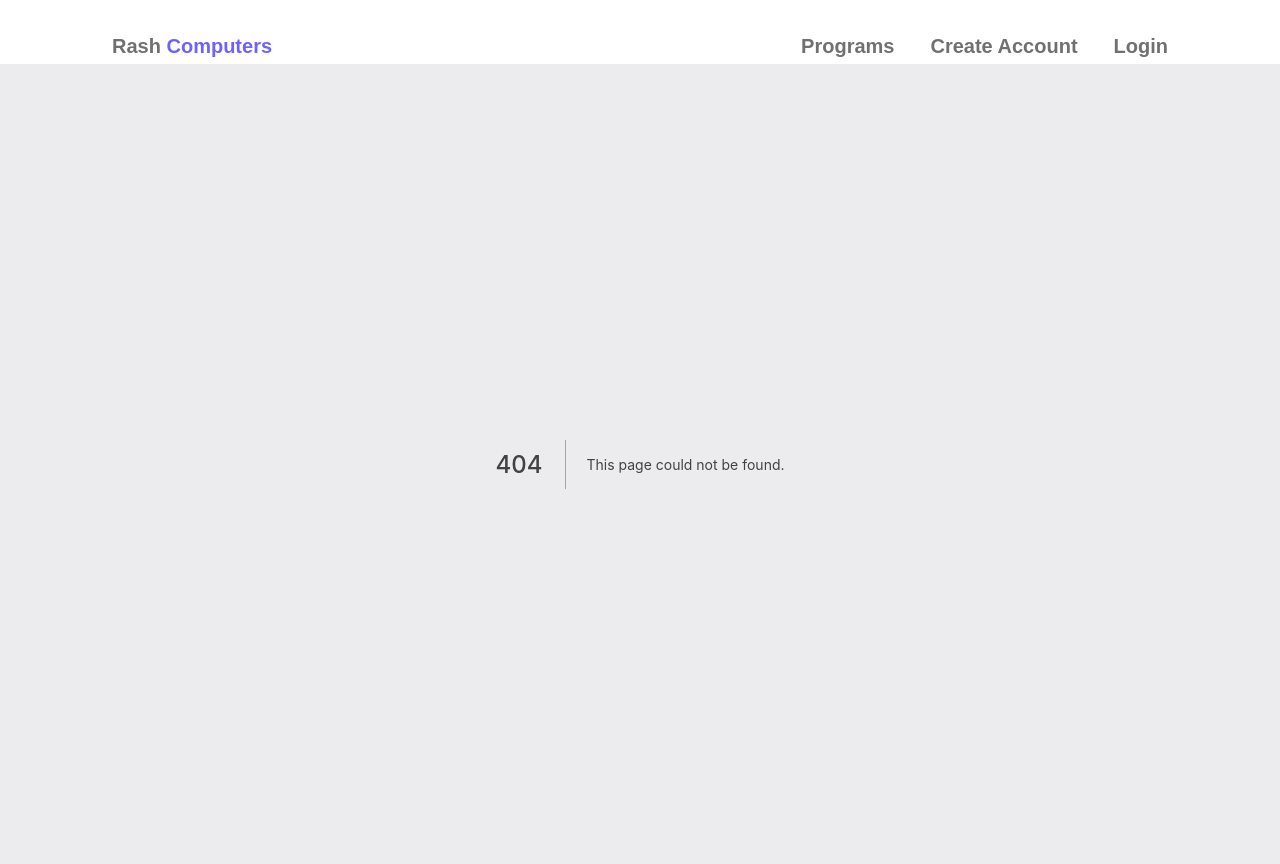
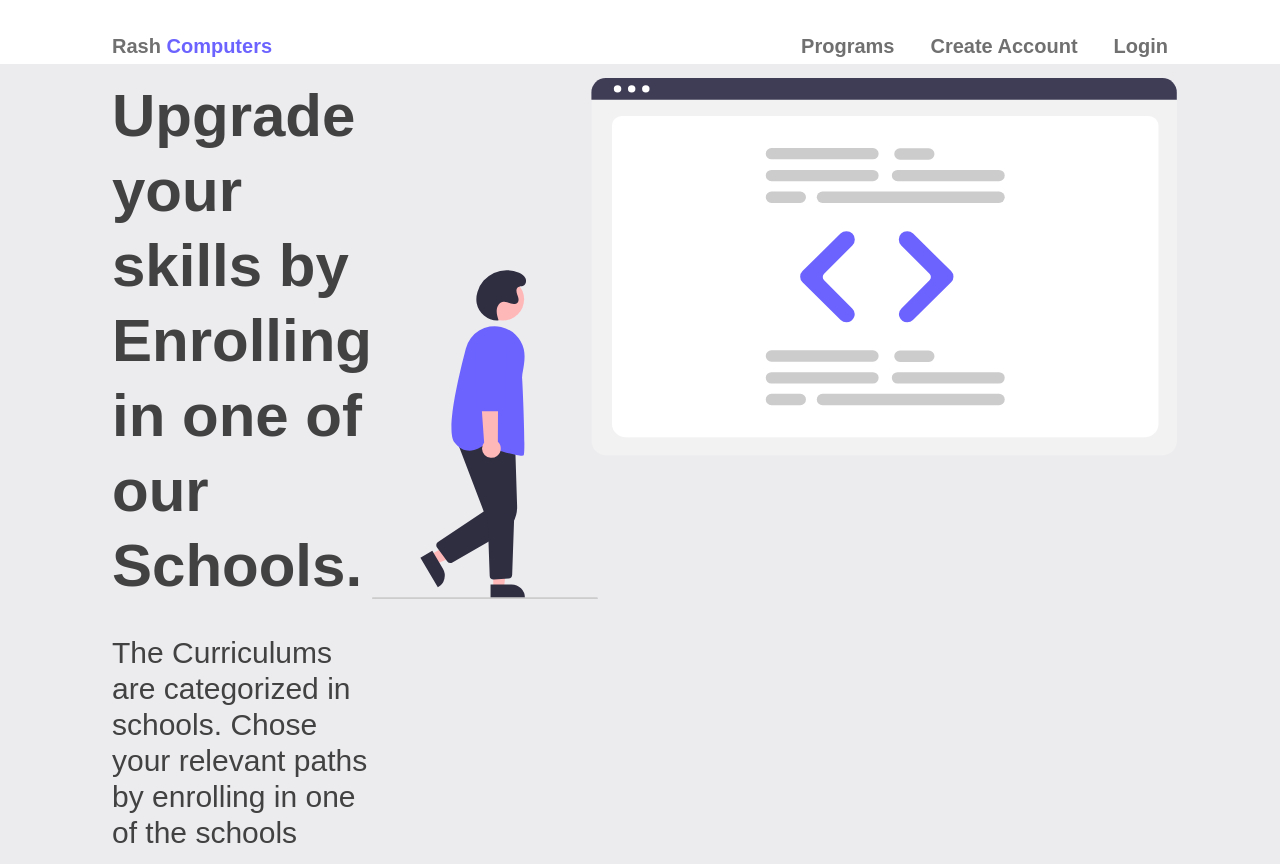
Before and after one commit to Rash-Computers/web, a Next.js app: page /programs in a window 1280 px wide. Before the commit this address had no page. Built offline with nearby package versions, Linux system fonts and the light colour scheme.

Commit message:
feat(hero): add programs hero

```diff
--- /dev/null
+++ b/components/programs/Hero/index.tsx
@@ -0,0 +1,22 @@
+import React, { ReactElement } from 'react';
+
+export default function ProgramsHero(): ReactElement {
+	return (
+		<div className="flex justify-between items-center h-full">
+			<div className="flex items-start justify-between">
+				<article>
+					<h1 className="text-6xl font-bold mb-8 leading-tight">
+						Upgrade your skills by Enrolling in one of our Schools.
+					</h1>
+
+					<h2 className="text-3xl">
+						The Curriculums are categorized in schools. Chose your relevant
+						paths by enrolling in one of the schools
+					</h2>
+				</article>
+
+				<img src="/assets/programs/hero.svg" alt="Code" />
+			</div>
+		</div>
+	);
+}
--- /dev/null
+++ b/pages/programs.tsx
@@ -0,0 +1,11 @@
+import React, { ReactElement } from 'react';
+
+import ProgramsHero from '../components/programs/Hero';
+
+export default function Programs(): ReactElement {
+	return (
+		<div className="h-screen mx-28">
+			<ProgramsHero />
+		</div>
+	);
+}
```
Also changed, not shown: public/assets/programs/hero.svg (added).
